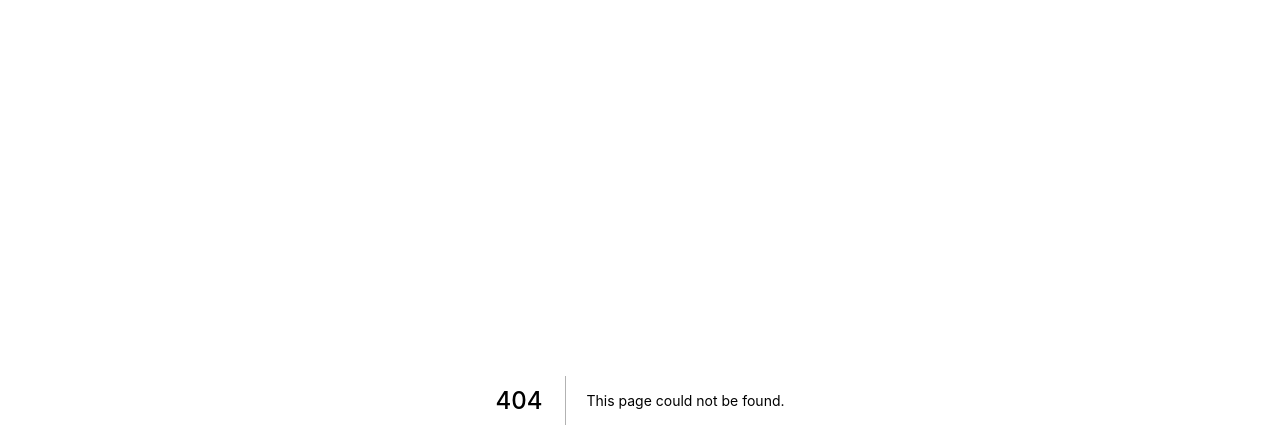
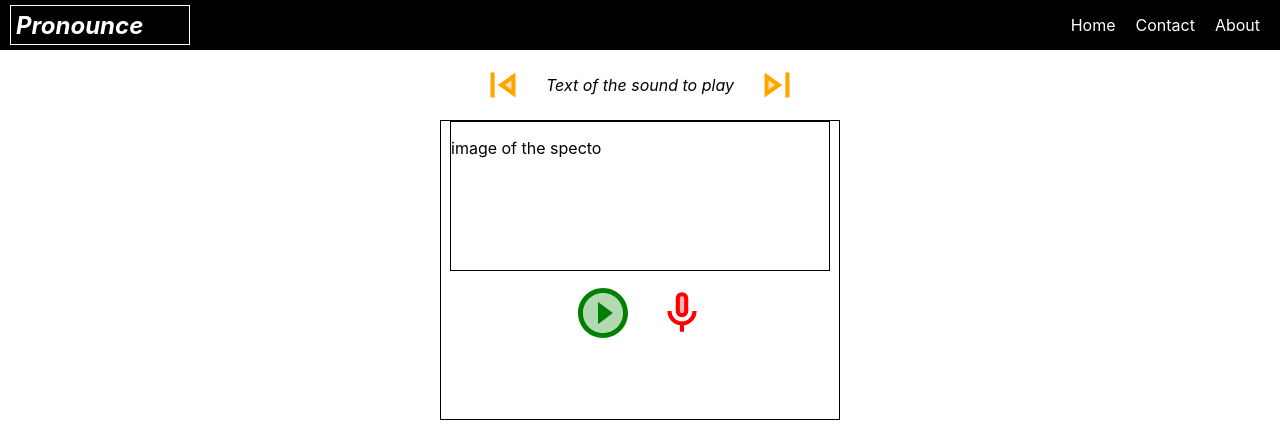
Before and after one commit to oaurbanov/pronounce_fend, a Next.js app: page /home in a window 1280 px wide. Before the commit this address had no page. Shown: the top 448 px of the page. Built offline with nearby package versions, Linux system fonts and the light colour scheme.

Commit message:
Added wordNavigator. Time to do queries to back and get sounds

```diff
--- a/components/spectoBox.tsx
+++ b/components/spectoBox.tsx
@@ -29,15 +29,12 @@ const SpectoBox = () => {
   const styles = useStyles();
   return (
     <div className={styles.mainDiv}>
-      <div>
-        <p> the phrase</p>
-      </div>
       <div style={{display:"flex", justifyContent:"center"}}>
         <div className={styles.specto}>
           <p>image of the specto</p>
         </div>
       </div>
-      <div>
+      <div style={{display:"flex", justifyContent:"center"}}>
         <Play></Play>
         <Record></Record>
       </div>
--- /dev/null
+++ b/components/wordNavigator.tsx
@@ -0,0 +1,61 @@
+import React, {useState, HTMLAttributes} from 'react'
+
+import IconButton from '@material-ui/core/IconButton'
+import SkipPreviousTwoTone from '@material-ui/icons/SkipPreviousTwoTone';
+import SkipNextTwoTone from '@material-ui/icons/SkipNextTwoTone';
+import { makeStyles } from '@material-ui/core';
+
+const useStyles = makeStyles( () => ({
+mainDiv: {
+  width:"400px",
+  display: 'flex',
+  flexDirection:"row",
+  justifyContent:'center',
+  alignContent:"center"
+},
+wordBox: {
+  textAlign:"center",
+  lineHeight:"70px",
+  margin:"0px",
+  fontStyle:"italic"
+},
+btn: {
+  fontSize:50,
+  color: "orange"
+},
+}));
+
+type WordNavigatorProps = HTMLAttributes<HTMLDivElement> &{
+  text?: string,
+  onClickNext?: () => void,
+  onClickPrev?: () => void,
+};
+
+const WordNavigator: React.FC<WordNavigatorProps> = ({
+  text,
+  onClickNext,
+  onClickPrev,
+  ...otherProps
+}) => {
+
+  const styles = useStyles();
+
+  if (text === undefined) { text= "Text of the sound to play"}
+  const [textToDisplay, setTextToDisplay] = useState(text);
+
+  return (
+    <div className={styles.mainDiv}>
+      <IconButton>
+        <SkipPreviousTwoTone className={styles.btn}/>
+      </IconButton>
+      <div style={{width:"200px", height:"70px"}}>
+        <p className={styles.wordBox}> {`${textToDisplay}`} </p>
+      </div>
+      <IconButton>
+        <SkipNextTwoTone className={styles.btn}/>
+      </IconButton>
+    </div>
+  )
+}
+
+export default WordNavigator
--- a/package.json
+++ b/package.json
@@ -13,5 +13,9 @@
     "next": "10.0.8",
     "react": "17.0.1",
     "react-dom": "17.0.1"
+  },
+  "devDependencies": {
+    "@types/node": "^14.14.34",
+    "typescript": "^4.2.3"
   }
 }
--- /dev/null
+++ b/pages/home.tsx
@@ -0,0 +1,37 @@
+import React from 'react'
+import Head from 'next/head'
+
+import styles from '../styles/Home.module.css'
+
+import Nav from '../components/nav'
+import SpectoBox from '../components/spectoBox'
+import WordNavigator from '../components/wordNavigator'
+
+
+
+const Home = () => {
+  return (
+    <>
+      <Head>
+        <title>Pronounce app</title>
+        <link rel="icon" href="/favicon.ico" />
+      </Head>
+
+      <Nav></Nav>
+
+      <div style={{display:'flex', flexDirection:"column"}}>
+
+        <div style={{height:"70px", display: 'flex', flexDirection:"row", justifyContent:'center'}}>
+          <WordNavigator/>
+        </div>
+
+        <div style={{display:"flex", flexWrap:"wrap", justifyContent:"space-around" }}>
+          <SpectoBox></SpectoBox>
+        </div>
+      </div>
+
+    </>
+  )
+}
+
+export default Home
```
Also changed, not shown: pages/index.js (+3 -23 lines), tsconfig.json (added, +29 -0 lines), next-env.d.ts (added), 2 other files (tests, documents, lock files or other folders).
